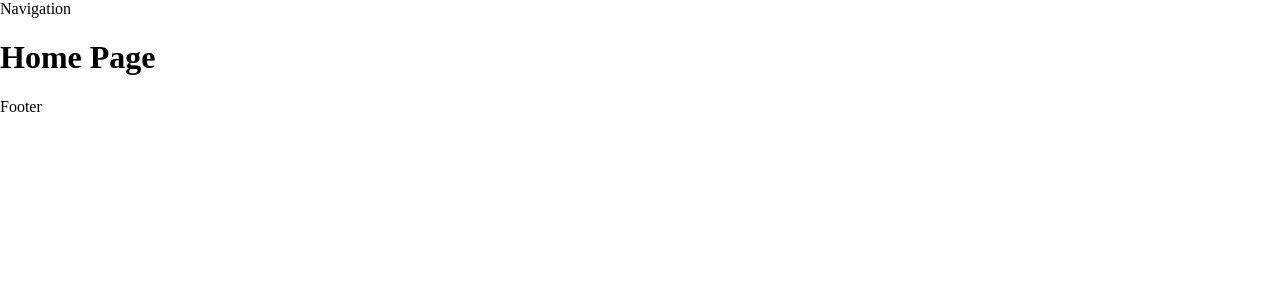
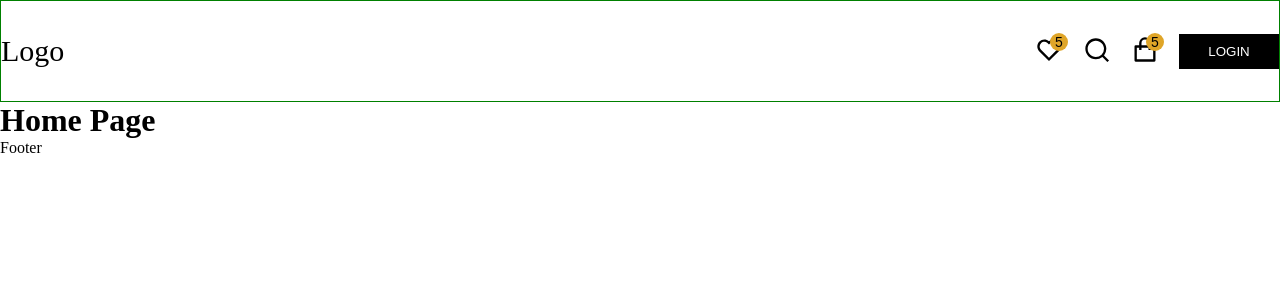
Before and after one commit to 1991Pawel/e-comerce-next, a Next.js app in the folder client/: page / in a window 1280 px wide. Shown: the top 300 px of the page. Built offline with nearby package versions, Linux system fonts and the light colour scheme.

Commit message:
add react-icons

```diff
--- /dev/null
+++ b/client/components/Header/Header.js
@@ -0,0 +1,26 @@
+import { RiShoppingBagLine, RiSearchLine, RiHeartLine } from 'react-icons/ri';
+import styles from '../Header/header.module.css';
+
+export default function Header() {
+  return (
+    <header className={styles.header}>
+      <div className={styles.header__inner}>
+        <div className={styles.header__logo}>Logo</div>
+        <div className={styles.options}>
+          <button className={styles.option}>
+            <RiHeartLine size="28" />
+            <span className={styles.option__count}>5</span>
+          </button>
+          <button className={styles.option}>
+            <RiSearchLine size="28" />
+          </button>
+          <button className={styles.option}>
+            <RiShoppingBagLine size="28" />
+            <span className={styles.option__count}>5</span>
+          </button>
+          <button className={styles.button}>Login</button>
+        </div>
+      </div>
+    </header>
+  );
+}
--- /dev/null
+++ b/client/components/Header/header.module.css
@@ -0,0 +1,58 @@
+.header {
+  max-width: 1400px;
+  margin: 0 auto;
+  border: 1px solid green;
+}
+
+.header__inner {
+  display: grid;
+  grid-template-columns: 1fr 300px;
+  grid-template-rows: 100px;
+  align-items: center;
+}
+
+.header__logo {
+  font-size: 3rem;
+}
+
+.options {
+  display: flex;
+  justify-content: flex-end;
+  align-items: center;
+}
+
+.option {
+  margin-right: 2rem;
+}
+
+.option {
+  position: relative;
+  background: #fff;
+  border: none;
+  cursor: pointer;
+}
+
+.option__count {
+  position: absolute;
+  bottom: 50%;
+  right: -0.5rem;
+  background: rgb(223, 165, 40);
+  border-radius: 50%;
+  width: 1.8rem;
+  height: 1.8rem;
+  color: #000;
+  display: flex;
+  justify-content: center;
+  align-items: center;
+  font-size: 1.4rem;
+}
+
+.button {
+  min-width: 10rem;
+  height: 3.5rem;
+  background: rgb(0, 0, 0);
+  border: none;
+  cursor: pointer;
+  color: #fff;
+  text-transform: uppercase;
+}
--- a/client/components/Layout.js
+++ b/client/components/Layout/Layout.js
@@ -1,9 +1,10 @@
 import Link from 'next/link';
+import Header from '../Header/Header';
 
 export default function Layout({ children }) {
   return (
     <div>
-      <nav>Navigation</nav>
+      <Header />
       <main>{children}</main>
       <footer>Footer</footer>
     </div>
--- a/client/package.json
+++ b/client/package.json
@@ -8,6 +8,7 @@
     "start": "next start"
   },
   "dependencies": {
+    "clsx": "^1.1.1",
     "eslint": "^7.22.0",
     "eslint-config-prettier": "^8.1.0",
     "eslint-plugin-jsx-a11y": "^6.4.1",
@@ -17,6 +18,7 @@
     "next": "10.0.8",
     "prettier": "^2.2.1",
     "react": "17.0.1",
-    "react-dom": "17.0.1"
+    "react-dom": "17.0.1",
+    "react-icons": "^4.2.0"
   }
 }
--- a/client/pages/index.js
+++ b/client/pages/index.js
@@ -1,5 +1,5 @@
 import Head from 'next/head';
-import Layout from 'components/Layout';
+import Layout from 'components/Layout/Layout';
 
 export default function Home() {
   return (
--- a/client/pages/sign.js
+++ b/client/pages/sign.js
@@ -1,4 +1,5 @@
 import { useState } from 'react';
+import Layout from 'components/Layout/Layout';
 
 export default function Form() {
   const [email, setEmail] = useState('test@wp.pl');
@@ -10,11 +11,11 @@ export default function Form() {
     console.log(password, email, confirmPassword);
   };
   return (
-    <div>
+    <Layout>
       <h1>FORM</h1>
       <form onSubmit={submitForm}>
         <button type="submit">submit</button>
       </form>
-    </div>
+    </Layout>
   );
 }
--- a/client/styles/globals.css
+++ b/client/styles/globals.css
@@ -1,5 +1,17 @@
-html,
-body {
+*,
+*:before,
+*:after {
+  box-sizing: inherit;
   padding: 0;
   margin: 0;
 }
+
+html {
+  box-sizing: border-box;
+  font-size: 62.5%;
+}
+body {
+  font-size: 1.6rem;
+  -webkit-font-smoothing: antialiased;
+  -moz-osx-font-smoothing: grayscale;
+}
```
Also changed, not shown: 1 other file (tests, documents, lock files or other folders).
